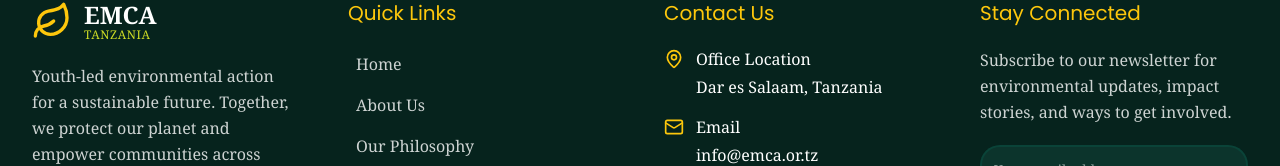
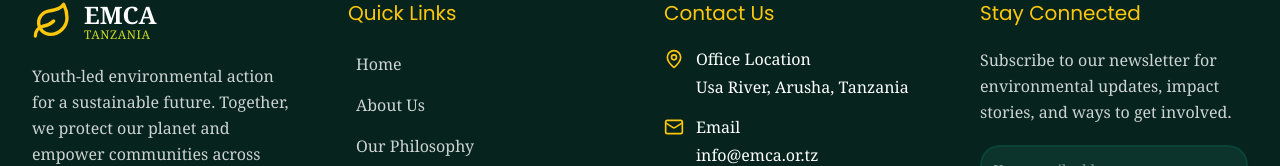
Before and after one commit to Sparkssam/EMCA-Project, a Next.js app: page / in a window 1280 px wide. Shown: the part 9328-9494 px from the top of the page. Built offline with nearby package versions, Linux system fonts and the light colour scheme; no server answers; the database is empty.

Commit message:
fix: update office location link and address in footer

```diff
--- a/components/footer.tsx
+++ b/components/footer.tsx
@@ -136,12 +136,12 @@ export function Footer() {
                 <div>
                   <p className="font-medium text-white mb-1">Office Location</p>
                   <a
-                    href="https://www.google.com/maps/search/?api=1&query=Dar+es+Salaam,+Tanzania"
+                    href="https://www.google.com/maps/search/?api=1&query=Usa+River,+Arusha,+Tanzania"
                     target="_blank"
                     rel="noopener noreferrer"
                     className="hover:text-emca-lime transition-colors text-white"
                   >
-                    Dar es Salaam, Tanzania
+                    Usa River, Arusha, Tanzania
                   </a>
                 </div>
               </li>
```
